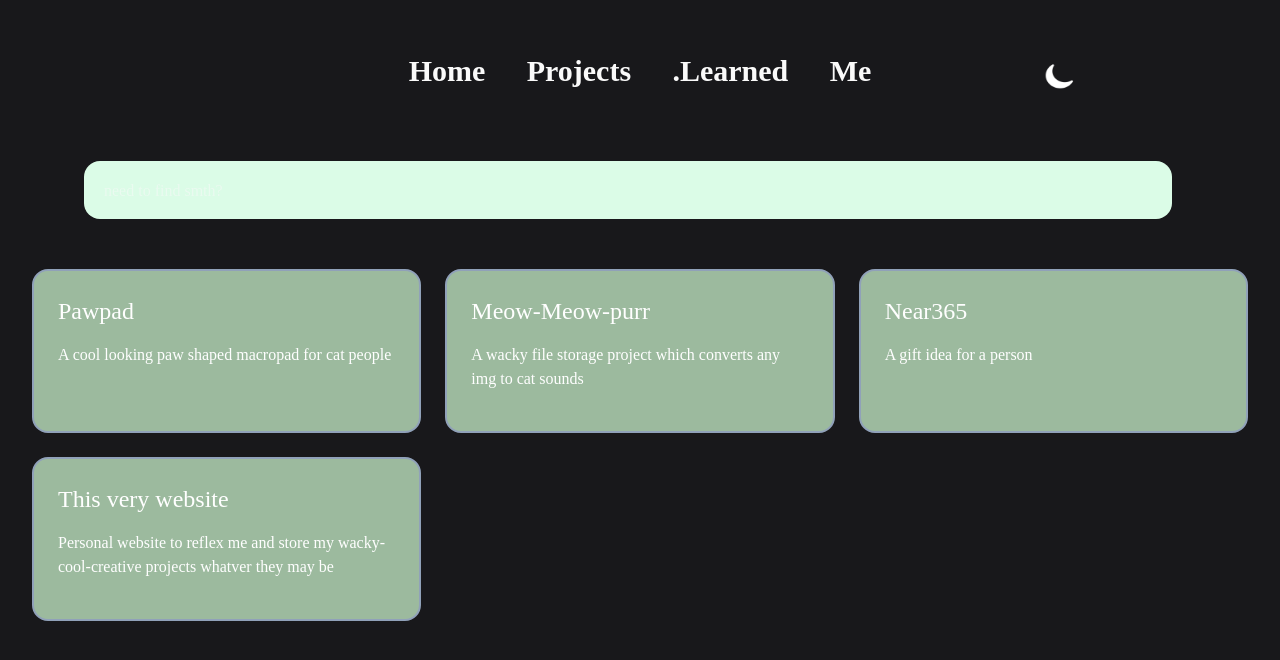
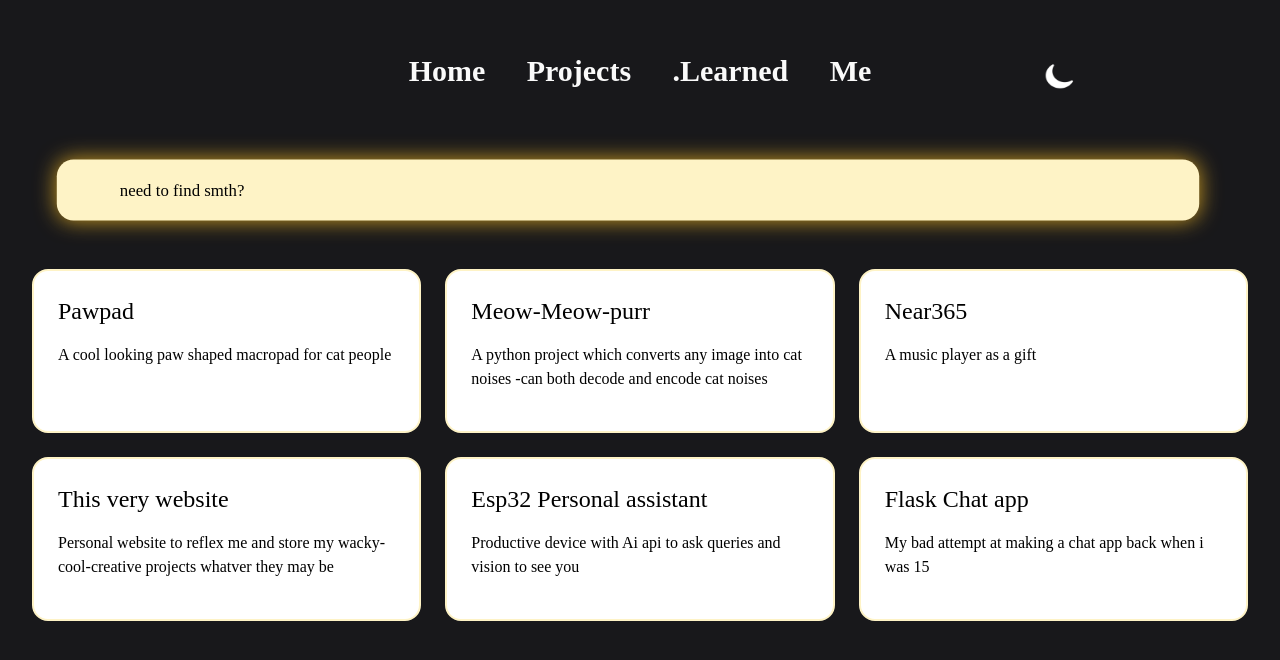
Before and after one commit to PuurfectDev-MD/landfill, a website built with Vite: page pages/project.html in a window 1280 px wide. Both pictures are taken after a click on the button 1056 px from the left and 76 px from the top of the page. Built offline with nearby package versions, Linux system fonts and the light colour scheme; a web font is replaced by a local one.

Commit message:
fixed project page and search tag system

```diff
--- a/pages/learned.html
+++ b/pages/learned.html
@@ -6,6 +6,12 @@
     <link rel="stylesheet" href="/style.css">
     <script type="module" src="../script.js"></script>
     <title>Landfill .Learned</title>
+
+    <script>
+    if(localStorage.getItem("theme") == "dark"){
+        document.documentElement.classList.add('dark')
+    }
+    </script>
 
 </head>
 
@@ -17,8 +23,9 @@
     </script>
 
 
-    <h1>Progress page</h1>
-
+<div class="flex justify-center">
+    <h1 class="font-pixelify_bold text-6xl">Coming Soon!</h1>
+</div>
 
 </body>
 </html>
--- a/pages/me.html
+++ b/pages/me.html
@@ -6,6 +6,12 @@
     <link rel="stylesheet" href="/style.css">
     <script type="module" src="../script.js"></script>
     <title>Me :)</title>
+
+    <script>
+    if(localStorage.getItem("theme") == "dark"){
+        document.documentElement.classList.add('dark')
+    }
+    </script>
 
 </head>
 
@@ -19,7 +25,7 @@
 
     <div id=" me-grid" class="grid grid-cols-2 ml-[2rem]">
         <div id = "my_picture" class="hidden lg:block md:block">
-            <img src="/public/assets/images/my-face.png " class="w-[60%] h-[100%] rounded-full bg-slate-400 p-8" >
+            <img src="/public/assets/images/my-face.png " class="w-[60%] h-[100%] rounded-full glow bg-green-100 border-2 border-green-50  p-8 dark:shadow-[0_0_20px_rgba(251,191,36,0.8)] dark:bg-amber-100 dark:border-amber-50" >
         </div>
         <div class="font-pixelify_bold pt-8 py-10">
 
--- a/pages/project.html
+++ b/pages/project.html
@@ -4,8 +4,14 @@
     <meta charset="UTF-8">
     <meta name="viewport" content="width=device-width, initial-scale=1.0">
     <link rel="stylesheet" href="/style.css">
+    <script type="module" src="/script.js"></script>
     <title>Landfill's Projects</title>
-    <script type="module" src="../script.js"></script>
+
+    <script>
+    if(localStorage.getItem("theme") == "dark"){
+        document.documentElement.classList.add('dark')
+    }
+    </script>
 </head>
 
 <body class = "bg-page-bg text-primary-text  dark:bg-page-bg transition-colors duration-300 overflow-x-hidden min-h-screen flex flex-col">
@@ -15,7 +21,7 @@
         setupNavbar();
     </script>
     <div class="relative h-24 ">
-        <input id="search_input" placeholder="need to find smth?" type="search" class="absolute bg-green-100 border-stone-950 rounded-2xl h-[60%] w-[85%] m-5 left-[5%] placeholder:font-doto_semibold placeholder:px-5 hover:scale-105">
+        <input id="search_input" placeholder="need to find smth?" type="search" class="glow absolute bg-green-100 border-stone-950 rounded-2xl h-[60%] w-[85%] m-5 left-[5%] placeholder:font-bitcountGridDouble_medium dark:placeholder:text-black placeholder:px-5 dark:text-black caret-black transition-all ease-in-out pl-10 dark:bg-amber-100 dark:glow">
     </div>
     <div id = "project-grid" class="grid grid-cols-2 md:grid-cols-2 lg:grid-cols-3 gap-6 p-8">
 
--- a/project.js
+++ b/project.js
@@ -4,25 +4,42 @@ export const projects =[
     {
         title:"Pawpad",
         description: "A cool looking paw shaped macropad for cat people",
-        link: "#project1",
-        tags: ["pawpad", "macropad", "cat", "electronics", "pcb"]
+        link: "https://github.com/PuurfectDev-MD/Purrfect-Pad",
+        tags: ["pawpad", "macropad", "cat", "electronics", "pcb"],
+        status: "completed"
     },
     {
         title: "Meow-Meow-purr",
-        description: "A wacky file storage project which converts any img to cat sounds",
-        link: "#project2",
-        tags: ["meow meow", "cat", "python", "image"]
+        description: "A python project which converts any image into cat noises -can both decode and encode cat noises",
+        link: "https://github.com/PuurfectDev-MD/meow-meow",
+        tags: ["meow meow", "cat", "python", "image"],
+            status: "completed"
     },
     {
         title: "Near365",
-        description: "A gift idea for a person",
-        link: "#project2",
-        tags: ["meow meow", "cat", "python", "image"]
+        description: "A music player as a gift",
+        link: "https://github.com/PuurfectDev-MD/Near365",
+        tags: ["gift", "custom esp", "sound", "music player"],
+            status: "completed"
     },
     {
         title: "This very website",
         description: "Personal website to reflex me and store my wacky-cool-creative projects whatver they may be",
-        link: "#project2",
-        tags: ["javascript", "fun", "simple", "website"]
+        link: "https://github.com/PuurfectDev-MD/landfill",
+        tags: ["javascript", "fun", "simple", "website"],
+            status: "completed"
+    },{
+        title: "Esp32 Personal assistant",
+        description: "Productive device with Ai api to ask queries and vision to see you",
+        link:"https://github.com/PuurfectDev-MD/esp32-personal-assistant",
+        tags:["esp32", "AI", "productivity", "vision", "micropython"],
+            status: "completed"
+    },
+    {
+        title:"Flask Chat app",
+        description:"My bad attempt at making a chat app back when i was 15",
+        link:"https://github.com/PuurfectDev-MD/flask-chat-web-app",
+        tags:["chat app", "flask", "python"],
+            status: "completed"
     }
 ]
--- a/script.js
+++ b/script.js
@@ -66,7 +66,7 @@ const projectGrid = document.getElementById("project-grid")
 
 if (projectGrid){
   const projectCards = projects.map(project =>
-    ` <div class="bg-card-background p-6 rounded-2xl shadow-amber-300 hover:bg-card-hover hover:scale-105 transition-all border border-card-hover border-2 text-card-text">
+    ` <div class="bg-card-background p-6 rounded-2xl transition-all  border-2 text-card-text dark:border-amber-100  hover:border-3 hover:scale-105 dark:text-black dark:hover:shadow-[0_0_20px_rgba(251,191,36,0.8)]">
            <a href= "${project.link}">
             <h2 class="font-bitcountGridDouble_medium text-2xl">${project.title}</h2>
             <p class="py-4 font-schoolbell">${project.description}</p>
@@ -83,7 +83,13 @@ if (projectGrid){
       }
     })
 
+    searchInput.addEventListener(('focus'), () =>{
+      searchInput.style.transform = "scale(1.05)"
+    })
 
+    searchInput.addEventListener(('blur'), () =>{
+      searchInput.style.transform = "scale(1.0)"
+    })
 }
 
 
@@ -95,13 +101,12 @@ function handleSearch(query){
     const titleMatch = project.title.toLowerCase().includes(LcQuery)
     const tagMatch = project.tags.some(tag => tag.toLowerCase().includes(LcQuery))
     if (titleMatch || tagMatch){
-      var search_result = ` <div class="bg-card-background p-6 rounded-2xl shadow-amber-300 hover:bg-card-hover hover:scale-105 transition-all border border-card-hover border-2 text-card-text">
+      var search_result =  ` <div class="bg-card-background p-6 rounded-2xl transition-all border border-card-hover border-2 text-card-text hover:border-black hover:border-3 hover:scale-105 dark:text-black">
            <a href= "${project.link}">
             <h2 class="font-bitcountGridDouble_medium text-2xl">${project.title}</h2>
             <p class="py-4 font-schoolbell">${project.description}</p>
             </a>
         </div>`
-
         search_display.push(search_result)
     }
   }
--- a/style.css
+++ b/style.css
@@ -31,13 +31,26 @@
 
 
         --color-card-border: oklch(92% 0.004 286.32); /* zinc 200*/
-        --color-card-hover: oklch(70.4% 0.04 256.788); /*green 100*/
-        --color-card-background:oklch(75.866% 0.05126 146.931) ;/*grey 300*/
+        --color-card-hover: oklch(86.285% 0.08163 118.683); /*green 100*/
+        --color-card-background: oklab(100% 0 -0.00011);
         --color-card-text: oklch(100% 0.00011 271.152);
 
 
     }
 
+}
+
+@layer components{
+    .glow{
+        @apply shadow-[0_0_100px_5px_rgba(161,240,194,0.8)] scale-105;
+    }
+    .dark .dark\:glow{
+        @apply shadow-[0_0_20px_rgba(251,191,36,0.8)]
+    }
+}
+
+@view-transition {
+  navigation: auto;
 }
 
 @font-face {
```
Also changed, not shown: index.html (+1 -1 lines).
